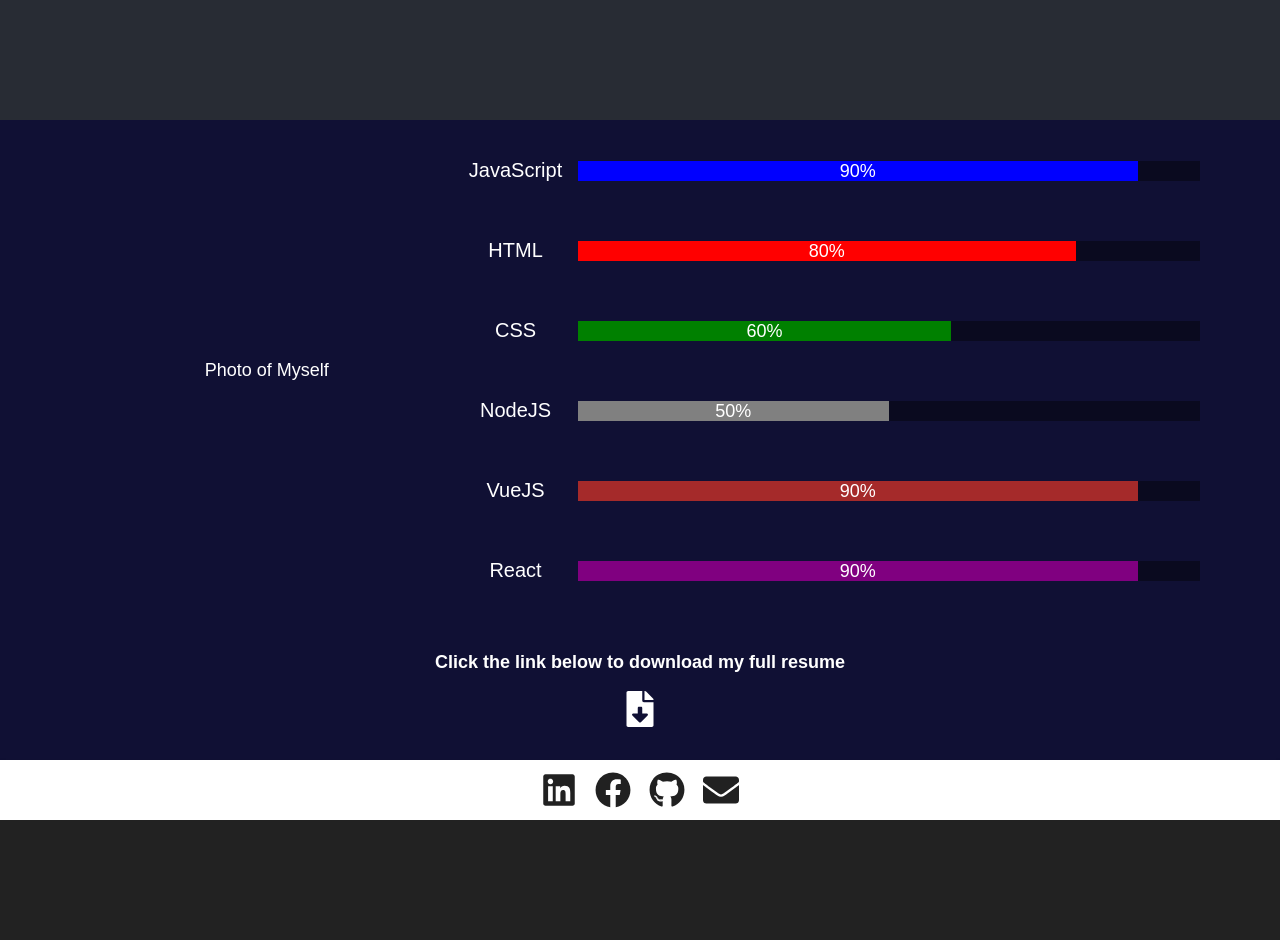
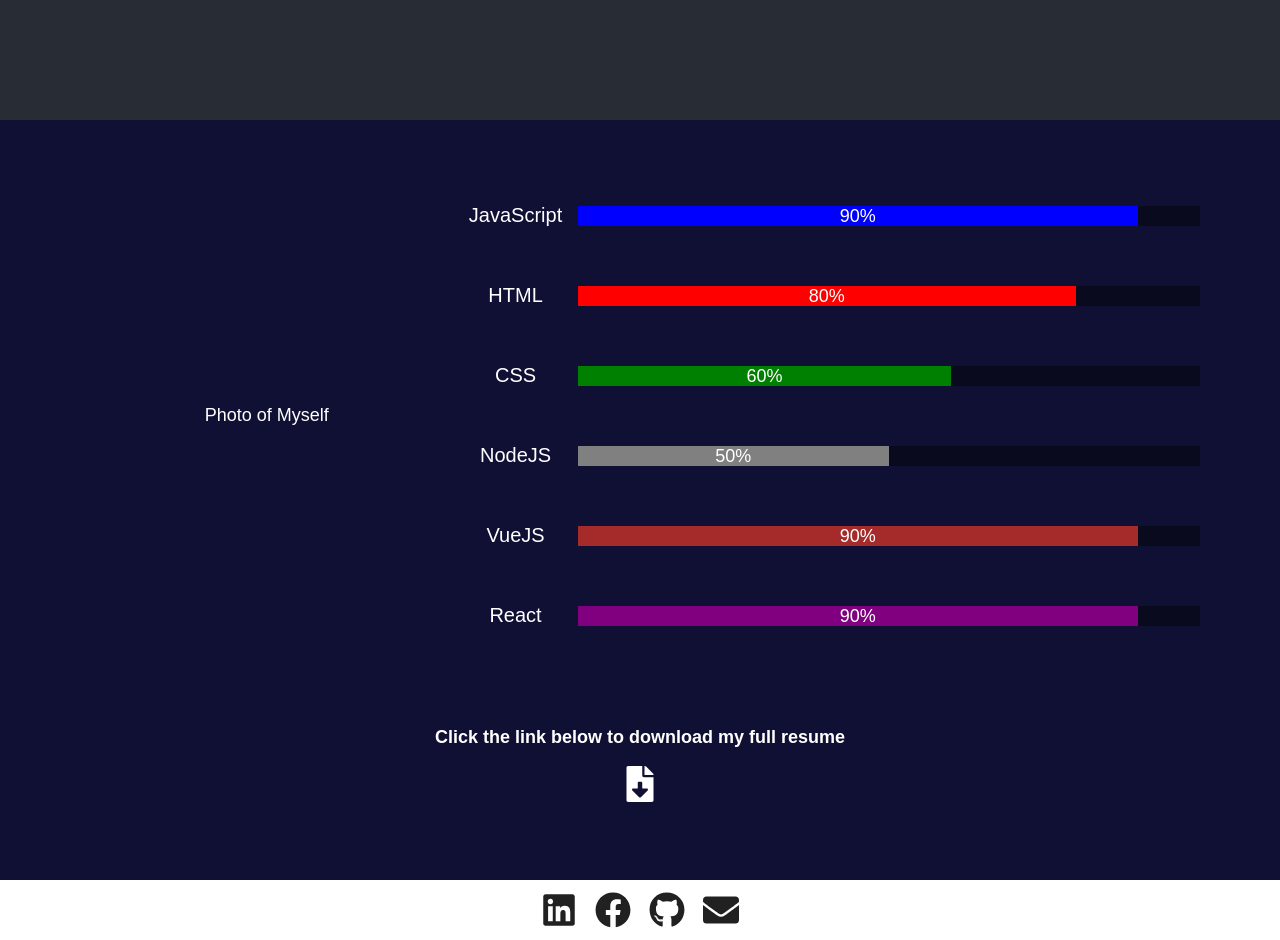
Before and after one commit to filipearena/portfolio, a React (Create React App) app: page / in a window 1280 px wide. Shown: the part 1000-1940 px from the top of the page. Before the commit the page ends 1820 px from the top, so only its background shows below. Built offline with nearby package versions, Linux system fonts and the light colour scheme.

Commit message:
more space for section-3

```diff
--- a/src/App.css
+++ b/src/App.css
@@ -196,9 +196,9 @@ h2 {
 }
 
 .section-3 {
-    height: 80vh;
+    height: 90vh;
     background-color: #101034;
-    padding: 0px 80px;
+    padding: 20px 80px;
 }
 
 .flex-container{
@@ -221,7 +221,6 @@ h2 {
 }
 
 .box-3 {
-  margin-top: 20px;
   width: 100%;
 }
 
```
